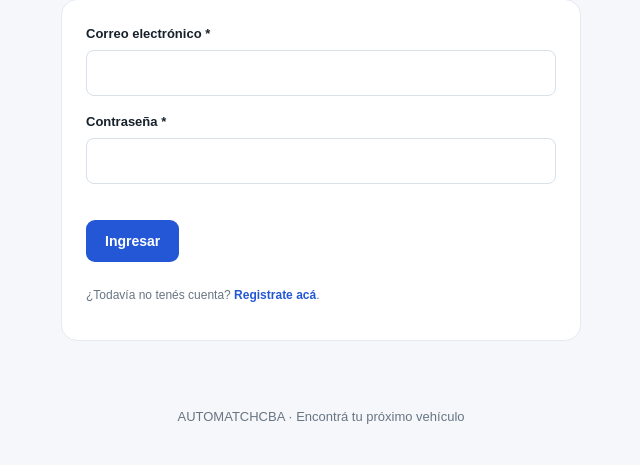
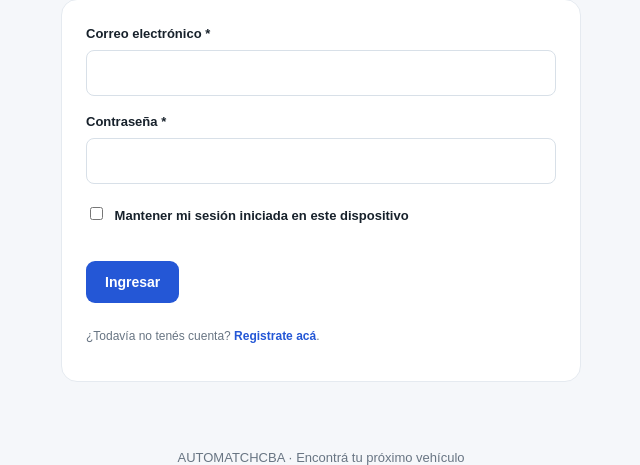
Before and after one commit to elmaax1/AUTOMATCH, a Flask app: page /ingresar in a window 1280 px wide. Shown: the part 254-719 px from the top of the page, without its empty margins (319-959 px from the left). Run offline with Flask 3, Linux system fonts and the light colour scheme; some libraries are stand-ins or nearby versions.

Commit message:
Agregar opcion para mantener sesion iniciada

```diff
--- a/app.py
+++ b/app.py
@@ -1,4 +1,5 @@
 from pathlib import Path
+from datetime import timedelta
 import os
 import boto3
 import secrets
@@ -30,6 +31,7 @@ app.config.update(
     SESSION_COOKIE_SAMESITE="Lax",
     SESSION_COOKIE_SECURE=os.getenv("AUTOMATCH_HTTPS", "0") == "1",
 )
+app.config["PERMANENT_SESSION_LIFETIME"] = timedelta(days=30)
 app.config["MAX_CONTENT_LENGTH"] = 8 * 1024 * 1024
 app.config["UPLOAD_FOLDER"] = str(UPLOAD_DIR)
 
@@ -488,6 +490,7 @@ def login():
         if user and check_password_hash(user["password_hash"], password):
             session.clear()
             session["user_id"] = user["id"]
+            session.permanent = request.form.get("remember_me") == "on"
             destination = request.args.get("next", "")
             if not destination.startswith("/") or destination.startswith("//"):
                 destination = url_for("index")
--- a/templates/login.html
+++ b/templates/login.html
@@ -13,6 +13,10 @@
     <label>Contraseña *
       <input name="password" type="password" required autocomplete="current-password">
     </label>
+    <label>
+      <input type="checkbox" name="remember_me" value="on" style="width: auto; margin-right: 8px;">
+      Mantener mi sesión iniciada en este dispositivo
+    </label>
     <button class="button" type="submit">Ingresar</button>
     <p class="tiny">¿Todavía no tenés cuenta? <a class="text-link" href="{{ url_for('register') }}">Registrate acá</a>.</p>
   </form>
```
